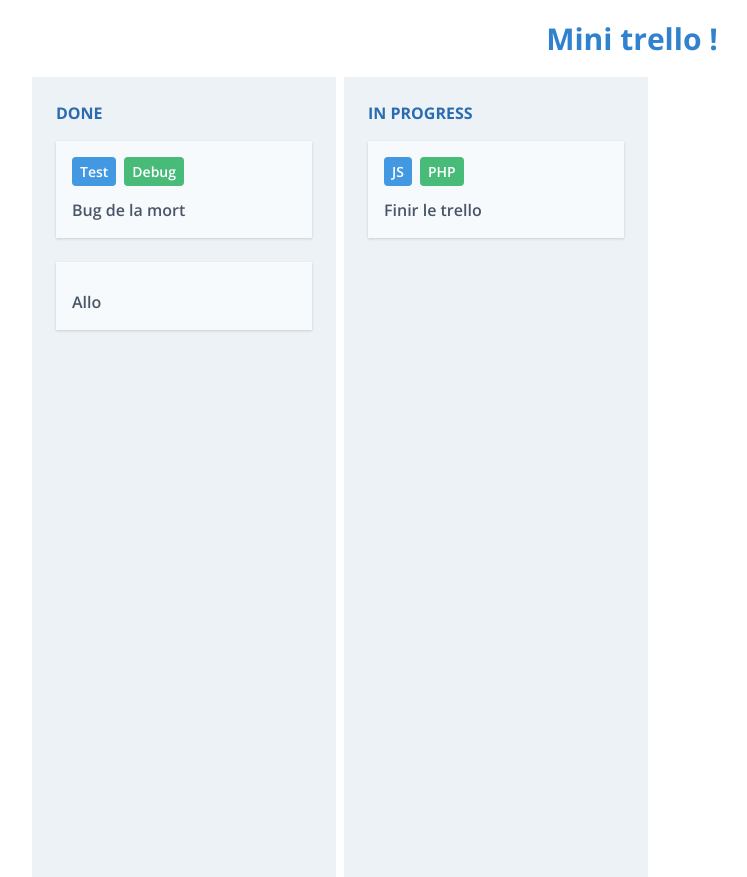
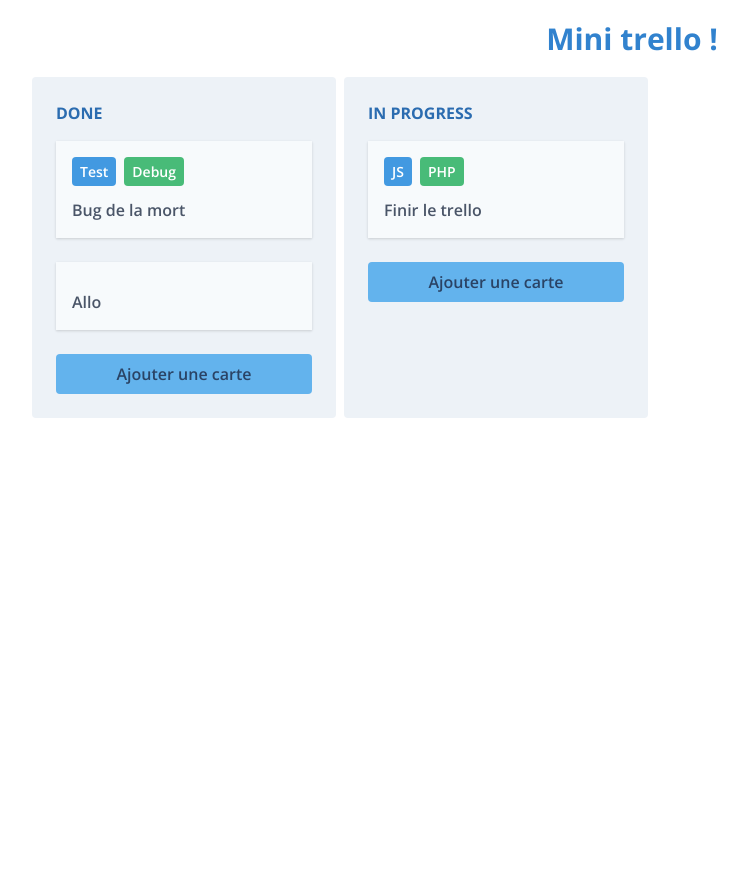
Before and after one commit to esgi-iw1-react/trello, a React (Create React App) app: page /card in a window 1280 px wide. Shown: the whole page, without its empty margins (8-755 px from the left). After the commit the page ends 800 px from the top, so only its background shows below. Built offline with nearby package versions, Linux system fonts and the light colour scheme.

Commit message:
add new card

```diff
--- /dev/null
+++ b/src/components/Card/AddBtn.js
@@ -0,0 +1,20 @@
+import React, { useContext } from 'react';
+import CardContext from "../context/CardContext";
+
+const AddBtn = (props) => {
+
+  const context = useContext(CardContext);
+
+  const handleClick = (e) => {
+    e.preventDefault();
+    context.addCard('', props.list);
+  };
+
+  return <>
+    <button className="bg-blue-400 font-semibold inline-block p-2 rounded text-blue-900 w-auto" onClick={handleClick}>
+      Ajouter une carte
+    </button>
+  </>
+};
+
+export default AddBtn;
--- a/src/components/Card/CardList.js
+++ b/src/components/Card/CardList.js
@@ -1,16 +1,18 @@
 import React from 'react'
 import CardPreview from "./CardPreview";
 import { BrowserRouter as Router } from "react-router-dom";
+import AddBtn from "./AddBtn";
 
 const CardList = (props) => {
   const { name, cards } = props.list;
-  return <div className="flex flex-col p-6 mr-2 bg-gray-200">
+  return <div className="flex flex-col p-6 mr-2 bg-gray-200 rounded">
           <p className="font-bold uppercase text-blue-700 mb-4">{name}</p>
           <Router>
             {
               cards.map( (card, index) => <CardPreview key={index} card={card} list={props.list}/>)
             }
           </Router>
+          <AddBtn list={props.list}/>
     </div>
 };
 
--- a/src/components/Card/CardListContainer.js
+++ b/src/components/Card/CardListContainer.js
@@ -12,7 +12,7 @@ const CardListContainer = () => {
     ref.current = true;
   }, []);
 
-  return <div className="h-full h-screen flex mx-10">
+  return <div className="h-full flex mx-10">
     {
       context.lists.map((list, index) => {
         return <CardList key={index} list={list}/>
--- a/src/components/Card/CardTitle.js
+++ b/src/components/Card/CardTitle.js
@@ -9,6 +9,7 @@ const CardTitle = (props) => {
 
   const handleChange = (e) => {
     setTitle(e.target.value);
+    setEdit(true);
   };
 
   const handleSubmit = (e) => {
--- a/src/components/Label/LabelSelector.js
+++ b/src/components/Label/LabelSelector.js
@@ -7,9 +7,9 @@ const LabelSelector = (props) =>{
     [
       { name: 'Admin', color: 'bg-yellow-500' , selected: false},
       { name: 'Front', color: 'bg-red-500' , selected: false},
-      { name: 'Debug', color: 'bg-green-500' , selected: true},
+      { name: 'Debug', color: 'bg-green-500' , selected: false},
       { name: 'Back', color: 'bg-purple-500' , selected: false},
-      { name: 'Test', color: 'bg-blue-500' , selected: true}
+      { name: 'Test', color: 'bg-blue-500' , selected: false}
     ]
   );
 
--- a/src/components/context/CardContext.js
+++ b/src/components/context/CardContext.js
@@ -9,6 +9,7 @@ const CardContext = createContext({
   addLabel: () => {},
   removeLabel: () => {},
   editLabel: () => {},
+  addCard: () => {},
 });
 
 export default CardContext;
--- a/src/components/context/CardProvider.js
+++ b/src/components/context/CardProvider.js
@@ -83,6 +83,7 @@ class CardProvider extends Component {
                 newCards.push(newCard);
                 return newCard
               }
+              newCards.push(c);
               return c
             });
             return { ...l, cards: newCards };
@@ -102,6 +103,7 @@ class CardProvider extends Component {
                 newCards.push(newCard);
                 return newCard
               }
+              newCards.push(c);
               return c
             });
             return { ...l, cards: newCards };
@@ -121,6 +123,7 @@ class CardProvider extends Component {
                 newCards.push(newCard);
                 return newCard
               }
+              newCards.push(c);
               return c
             });
             return { ...l, cards: newCards };
@@ -140,6 +143,7 @@ class CardProvider extends Component {
                 newCards.push(newCard);
                 return newCard
               }
+              newCards.push(c);
               return c
             });
             return { ...l, cards: newCards };
@@ -149,22 +153,6 @@ class CardProvider extends Component {
       })
     },
     editLabel: (label, card, list) => {
-      // this.setState({
-      //   cards: this.state.cards.map((c) => {
-      //     if (c.id === card.id) {
-      //       return {
-      //         ...c,
-      //         labels: [...c.labels].map( (l) => {
-      //           if(l.color === label.color){
-      //             l.name = label.name;
-      //           }
-      //           return l;
-      //         })
-      //       };
-      //     }
-      //     return c
-      //   })
-      // })
       this.setState({
         lists: this.state.lists.map(l => {
           const newCards = [];
@@ -180,9 +168,20 @@ class CardProvider extends Component {
                 newCards.push(newCard);
                 return newCard
               }
+              newCards.push(c);
               return c
             });
             return { ...l, cards: newCards };
+          }
+          return l;
+        })
+      })
+    },
+    addCard: (title, list) => {
+      this.setState({
+        lists: this.state.lists.map(l => {
+          if(l.id === list.id){
+            return { ...l, cards: [...l.cards, { id: 4, title: title, description: '', labels: [], comments: []  }] }
           }
           return l;
         })
```
